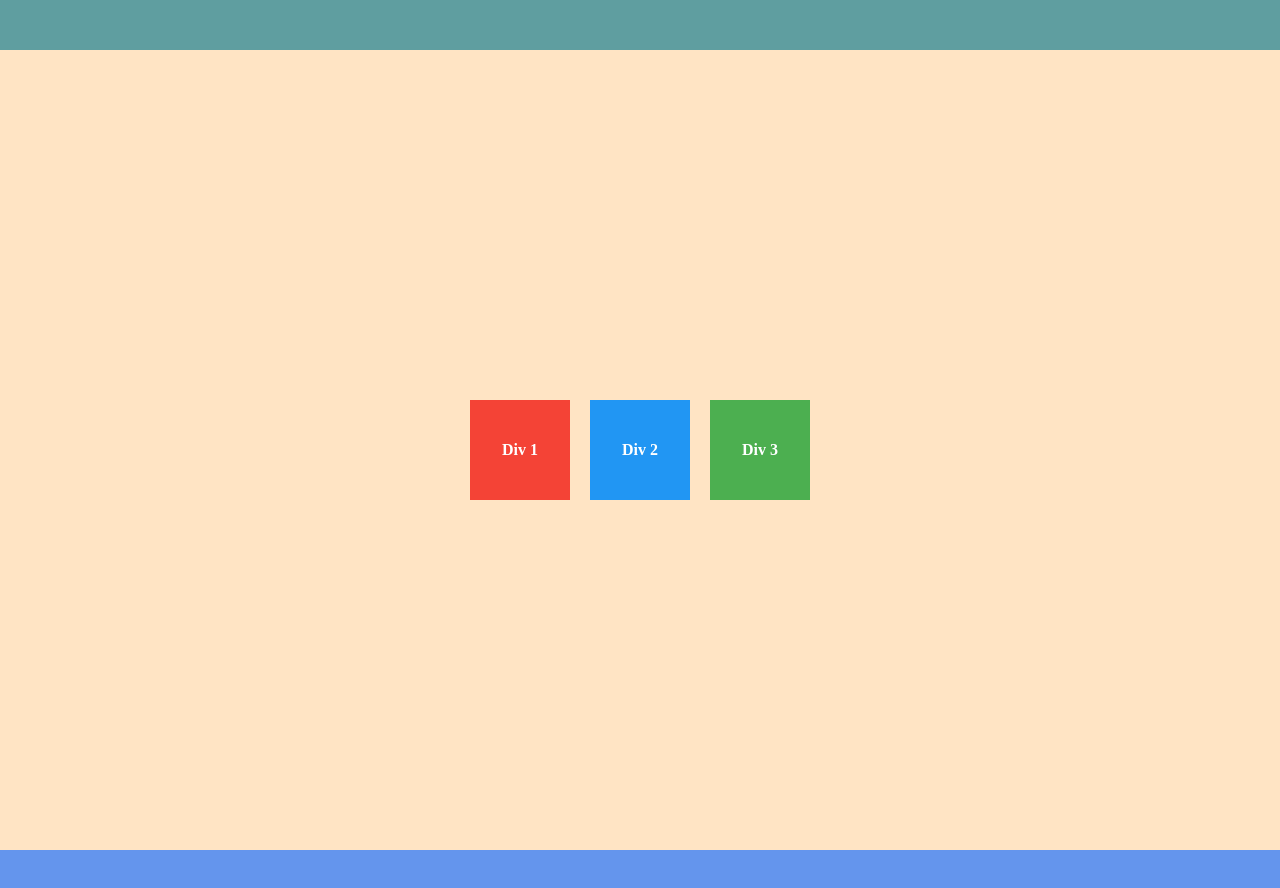
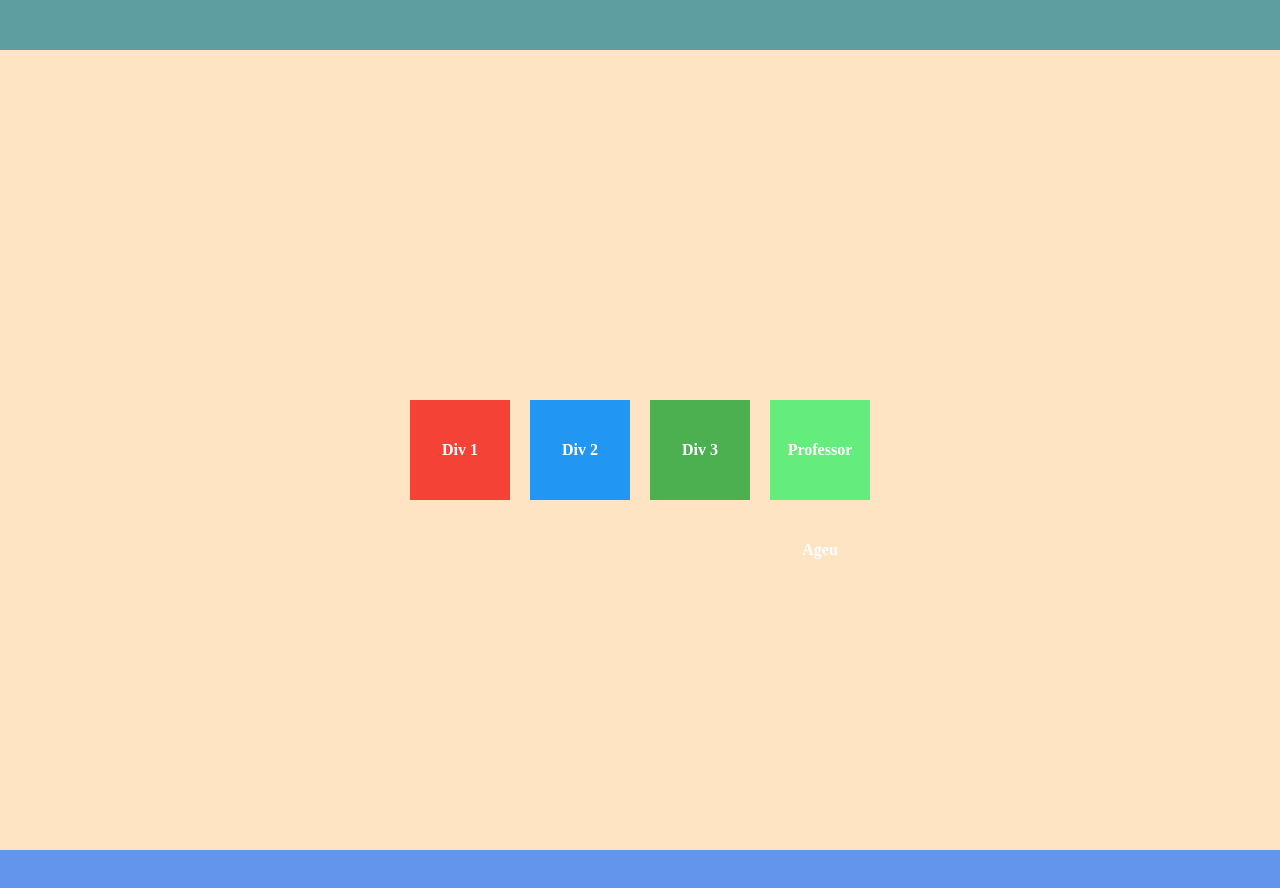
Before and after one commit to ageudjr/gitHubTurmaDevColetivo, a plain HTML site: page index.html in a window 1280 px wide. Drawn offline with Linux system fonts and the light colour scheme.

Commit message:
Commit Professor Ageu

```diff
--- a/css/styles.css
+++ b/css/styles.css
@@ -51,3 +51,7 @@
   .box3 {
     background-color: #4caf50;
   }
+
+  .ageu {
+    background-color: rgb(100, 237, 125);
+  }
--- a/index.html
+++ b/index.html
@@ -11,6 +11,8 @@
       <div class="box box1">Div 1</div>
       <div class="box box2">Div 2</div>
       <div class="box box3">Div 3</div>
+      <div class="box ageu">Professor Ageu</div>
+
     </div>
 
     <div class="rodape"></div>
```
